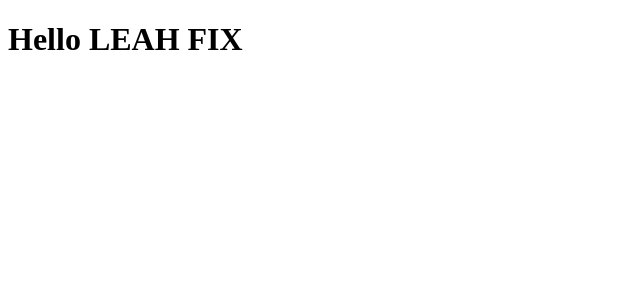
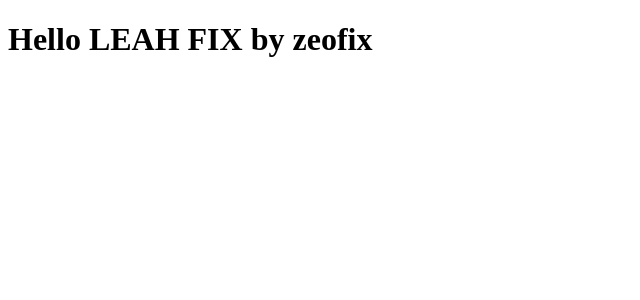
Before and after one commit to leehay873/deployment-test, a React (Create React App) app: page / in a window 1280 px wide. Shown: the top 300 px of the page, without its empty margins (0-640 px from the left). Built offline with nearby package versions, Linux system fonts and the light colour scheme.

Commit message:
changes one word

```diff
--- a/package.json
+++ b/package.json
@@ -10,6 +10,7 @@
     "react": "^19.0.0",
     "react-dom": "^19.0.0",
     "react-scripts": "5.0.1",
+    "vercel": "^41.4.1",
     "web-vitals": "^2.1.4"
   },
   "scripts": {
--- a/src/App.js
+++ b/src/App.js
@@ -3,7 +3,7 @@ import React from 'react'
 const App = () => {
   return (
     <div>
-      <h1>Hello LEAH FIX </h1>
+      <h1>Hello LEAH FIX  by zeofix</h1>
     </div>
   )
 }
```
Also changed, not shown: 2 other files (tests, documents, lock files or other folders).
